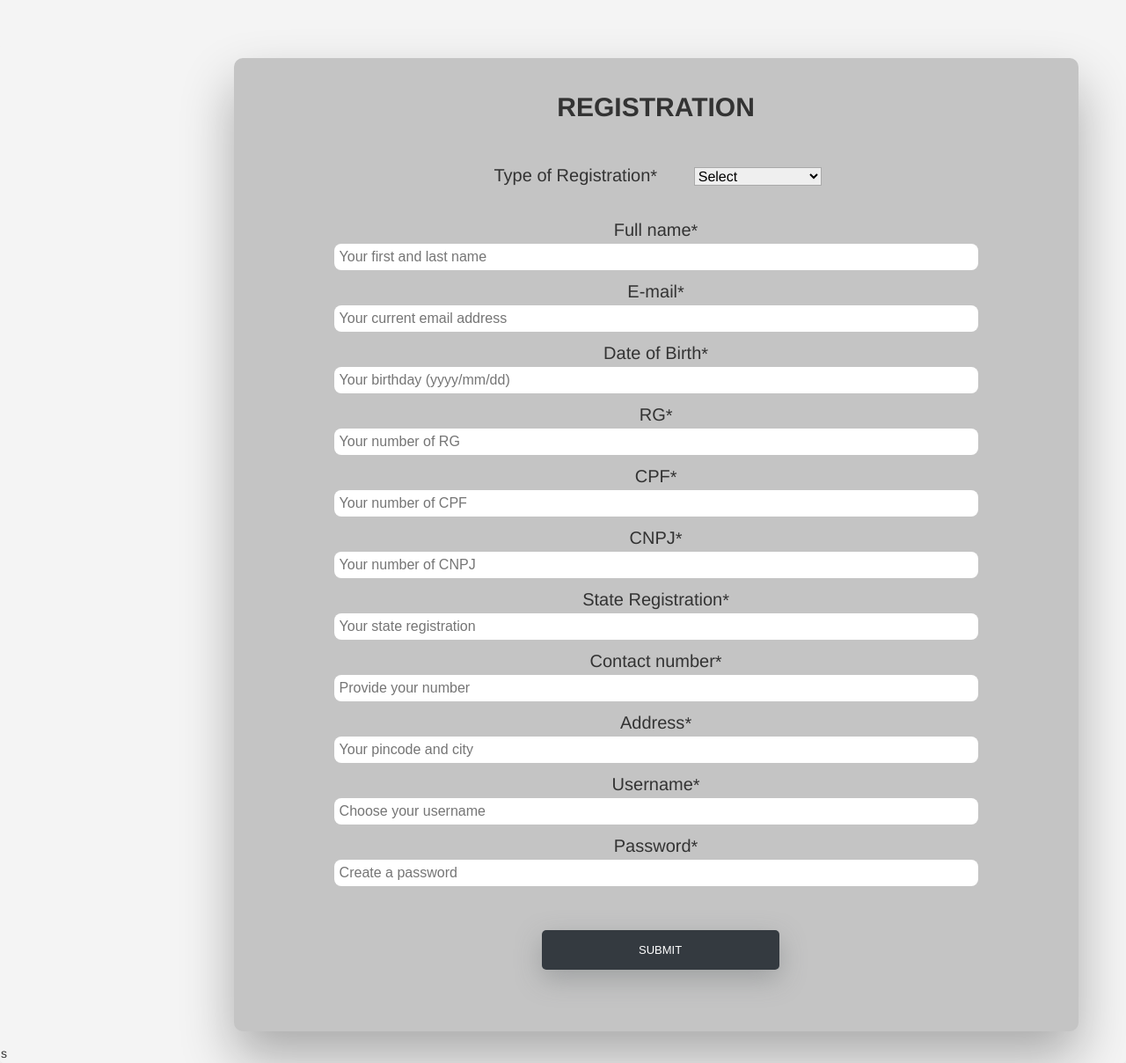
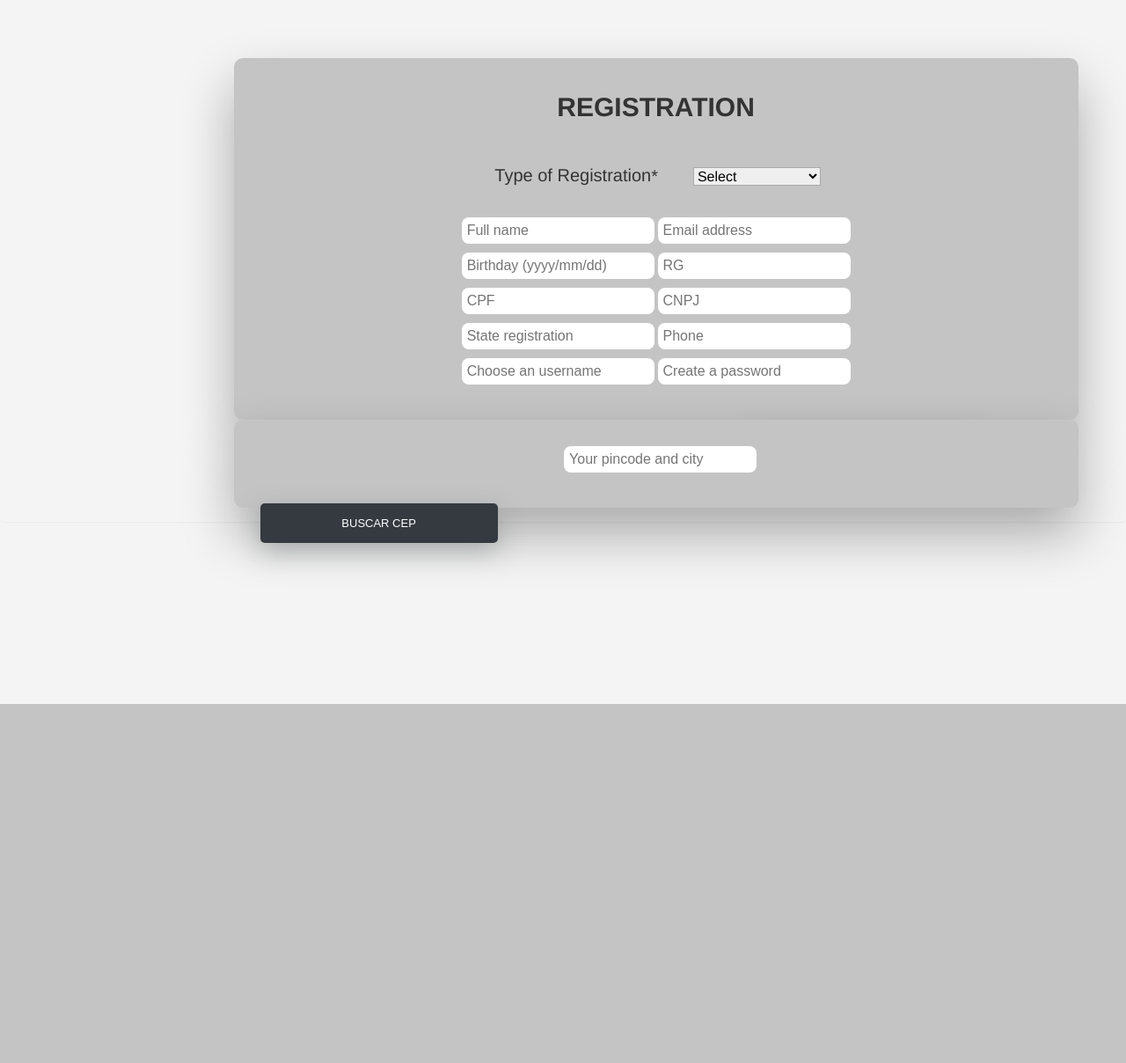
Before and after one commit to BarbaraMoser/Ecommerce-MVC, a Python web app: template app/templates/cadastro.html in a window 1280 px wide. Shown: the whole page at 88% size. After the commit the page ends 800 px from the top, so only its background shows below. Run offline with Jinja, Linux system fonts and the light colour scheme; the template is opened without the code that fills it, so the values that code supplies are empty.

Commit message:
criada busca por cep em API dos correios

```diff
--- a/app/static/cadastro.css
+++ b/app/static/cadastro.css
@@ -69,6 +69,7 @@ label {
 	align: middle;
 	font-size: 20px;
 	padding: 10px 20px;
+    display:inline-block;
 }
 
 .cadastro{
@@ -87,6 +88,7 @@ label {
   width: 90%;
   max-width: 900px;
   margin-left: 10%;
+  margin-right: 10%:
   position: relative;
   -webkit-box-shadow: 0 30px 60px 0 rgba(0,0,0,0.3);
   box-shadow: 0 30px 60px 0 rgba(0,0,0,0.3);
@@ -94,11 +96,15 @@ label {
 }
 
 .input-md{
-	width: 80%;
+	width: auto;
 	font-size: 16px;
 	border-radius: 8px;
 	border: 1px solid transparent;
 	padding: 5px;
+}
+
+.row{
+   position: relative;
 }
 
 .panel {
@@ -123,7 +129,15 @@ label {
   width: 30%;
  }
 
-input[type=button], input[type=submit], input[type=reset]  {
+.buscaCep {
+  color: #ffffff;
+  font-weight: bold;
+  text-decoration: none;
+  font-weight: 500;
+  width: 30%;
+ }
+
+input[type=submit], input[type=reset]  {
   background-color: #343A40;
   border: none;
   color: white;
@@ -143,6 +157,7 @@ input[type=button], input[type=submit], input[type=reset]  {
   -ms-transition: all 0.3s ease-in-out;
   -o-transition: all 0.3s ease-in-out;
   transition: all 0.3s ease-in-out;
+  float: left;
 }
 
 input[type=button]:hover, input[type=submit]:hover, input[type=reset]:hover  {
--- a/app/templates/cadastro.html
+++ b/app/templates/cadastro.html
@@ -24,73 +24,43 @@
 								</select>
 							</div>
 							<div id="div_id_name" class="form-group required">
-								<label for="id_name" class="control-label col-md-4  requiredField"> Full name<span class="asteriskField">*</span> </label>
-								<div class="controls col-md-8 ">
-									<input class="input-md" id="id_name" name="name" placeholder="Your first and last name" style="margin-bottom: 10px" type="text" />
-								</div>
-							</div>
-							<div id="div_id_email" class="form-group required">
-								<label for="id_email" class="control-label col-md-4  requiredField"> E-mail<span class="asteriskField">*</span> </label>
-								<div class="controls col-md-8 ">
-									<input class="input-md" id="id_email" name="email" placeholder="Your current email address" style="margin-bottom: 10px" type="email" />
-								</div>
+<!--								<label for="id_name" class="control-label col-md-4  requiredField"> Full name<span class="asteriskField">*</span> </label>-->
+								<input class="input-md" id="id_name" name="	name" placeholder="Full name" style="margin-bottom: 10px" type="text" />
+<!--								<label for="id_email" class="control-label col-md-4  requiredField"> E-mail<span class="asteriskField">*</span> </label>-->
+								<input class="input-md" id="id_email" name="email" placeholder="Email address" style="margin-bottom: 10px" type="email" />
 							</div>
 							<div id="div_id_birth" class="form-group required">
-								<label for="id_birth" class="control-label col-md-4  requiredField"> Date of Birth<span class="asteriskField">*</span> </label>
-								<div class="controls col-md-8 ">
-									<input class="input-md" id="id_birth" name="date_of_birth" placeholder="Your birthday (yyyy/mm/dd)" style="margin-bottom: 10px" type="text" />
-								</div>
-							</div>
-							<div id="div_id_rg" class="form-group required">
-								<label for="id_rg" class="control-label col-md-4  requiredField"> RG<span class="asteriskField">*</span> </label>
-								<div class="controls col-md-8 ">
-									<input class="input-md" id="id_rg" name="rg" placeholder="Your number of RG" style="margin-bottom: 10px" type="text" />
-								</div>
+<!--								<label for="id_birth" class="control-label col-md-4  requiredField"> Date of Birth<span class="asteriskField">*</span> </label>-->
+								<input class="input-md" id="id_birth" name="date_of_birth" placeholder="Birthday (yyyy/mm/dd)" style="margin-bottom: 10px" type="text" />
+<!--								<label for="id_rg" class="control-label col-md-4  requiredField"> RG<span class="asteriskField">*</span> </label>-->
+								<input class="input-md" id="id_rg" name="rg" placeholder="RG" style="margin-bottom: 10px" type="text" />
 							</div>
 							<div id="div_id_cpf" class="form-group required">
-								<label for="id_cpf" class="control-label col-md-4  requiredField"> CPF<span class="asteriskField">*</span> </label>
-								<div class="controls col-md-8 ">
-									<input class="input-md" id="id_cpf" name="cpf" placeholder="Your number of CPF" style="margin-bottom: 10px" type="text" />
-								</div>
-							</div>
-							<div id="div_id_cnpj" class="form-group required">
-								<label for="id_cnpj" class="control-label col-md-4  requiredField"> CNPJ<span class="asteriskField">*</span> </label>
-								<div class="controls col-md-8 ">
-									<input class="input-md" id="id_cnpj" name="cnpj" placeholder="Your number of CNPJ" style="margin-bottom: 10px" type="text" />
-								</div>
+<!--								<label for="id_cpf" class="control-label col-md-4  requiredField"> CPF<span class="asteriskField">*</span> </label>-->
+								<input class="input-md" id="id_cpf" name="cpf" placeholder="CPF" style="margin-bottom: 10px" type="text" />
+<!--								<label for="id_cnpj" class="control-label col-md-4  requiredField"> CNPJ<span class="asteriskField">*</span> </label>-->
+								<input class="input-md" id="id_cnpj" name="cnpj" placeholder="CNPJ" style="margin-bottom: 10px" type="text" />
 							</div>
 							<div id="div_state_regis" class="form-group required">
-								<label for="id_state_regis" class="control-label col-md-4  requiredField"> State Registration<span class="asteriskField">*</span> </label>
-								<div class="controls col-md-8 ">
-									<input class="input-md" id="id_state_regis" name="state_registration" placeholder="Your state registration" style="margin-bottom: 10px" type="text" />
-								</div>
-							</div>
-							<div id="div_id_number" class="form-group required">
-								 <label for="id_number" class="control-label col-md-4  requiredField"> Contact number<span class="asteriskField">*</span> </label>
-								 <div class="controls col-md-8 ">
-									 <input class="input-md" id="id_number" name="number" placeholder="Provide your number" style="margin-bottom: 10px" type="text" />
-								</div>
-							</div>
-							<div id="div_id_location" class="form-group required">
-								<label for="id_location" class="control-label col-md-4  requiredField"> Address<span class="asteriskField">*</span> </label>
-								<div class="controls col-md-8 ">
-									<input class="input-md" id="id_location" name="location" placeholder="Your pincode and city" style="margin-bottom: 10px" type="text" />
-								</div>
+<!--								<label for="id_state_regis" class="control-label col-md-4  requiredField"> State Registration<span class="asteriskField">*</span> </label>-->
+								<input class="input-md" id="id_state_regis" name="state_registration" placeholder="State registration" style="margin-bottom: 10px" type="text" />
+<!--								<label for="id_number" class="control-label col-md-4  requiredField"> Contact number<span class="asteriskField">*</span> </label>-->
+								<input class="input-md" id="id_number" name="number" placeholder="Phone" style="margin-bottom: 10px" type="text" />
 							</div>
 							<div id="div_id_username" class="form-group required">
-								<label for="id_username" class="control-label col-md-4  requiredField"> Username<span class="asteriskField">*</span> </label>
-								<div class="controls col-md-8 ">
-									<input class="input-md" id="id_username" maxlength="30" name="username" placeholder="Choose your username" style="margin-bottom: 10px" type="text" />
-								</div>
-							</div>
-							<div id="div_id_password1" class="form-group required">
-								<label for="id_password1" class="control-label col-md-4  requiredField">Password<span class="asteriskField">*</span> </label>
-								<div class="controls col-md-8 ">
-									<input class="input-md" id="id_password1" name="password" placeholder="Create a password" style="margin-bottom: 10px" type="password" />
-								</div>
+<!--								<label for="id_username" class="control-label col-md-4  requiredField"> Username<span class="asteriskField">*</span> </label>-->
+								<input class="input-md" id="id_username" maxlength="30" name="username" placeholder="Choose an username" style="margin-bottom: 10px" type="text" />
+<!--								<label for="id_password1" class="control-label col-md-4  requiredField">Password<span class="asteriskField">*</span> </label>-->
+								<input class="input-md" id="id_password1" name="password" placeholder="Create a password" style="margin-bottom: 10px" type="password" />
 							</div>
 							<div>
-								<input type="submit" class="saveButton" style="margin-left: 50px;">
+								<input type="submit" class="saveButton" style=" margin-left: 550px;" value="Salvar Cadastro">
+							</div>
+						</form>
+						<form class="form-horizontal" action="/buscar_cep" method="POST">
+							<div id="div_busca_cep" class="form-group required">
+								<input class="input-md" id="cep" name="cep" maxlength="30" style="margin-bottom: 10px; margin-left: -850px;" placeholder="Your pincode and city" type="text" />
+								<input type="submit" class="buscaCep" value="Buscar CEP">
 							</div>
 						</form>
 						<script type="text/javascript">
@@ -114,7 +84,7 @@
 								}
 							}
 						</script>
-					</div>s
+					</div>
 				</div>
 			</div>
 		</div>
```
Also changed, not shown: app/controllers/api_integration_controller.py (added, +18 -0 lines), app/templates/busca_cep.html (added, +21 -0 lines), app/templates/teste.html (added, +30 -0 lines), app/views/registration_view.py (+14 -0 lines), app/controllers/person_controller.py (deleted), 2 other files.
